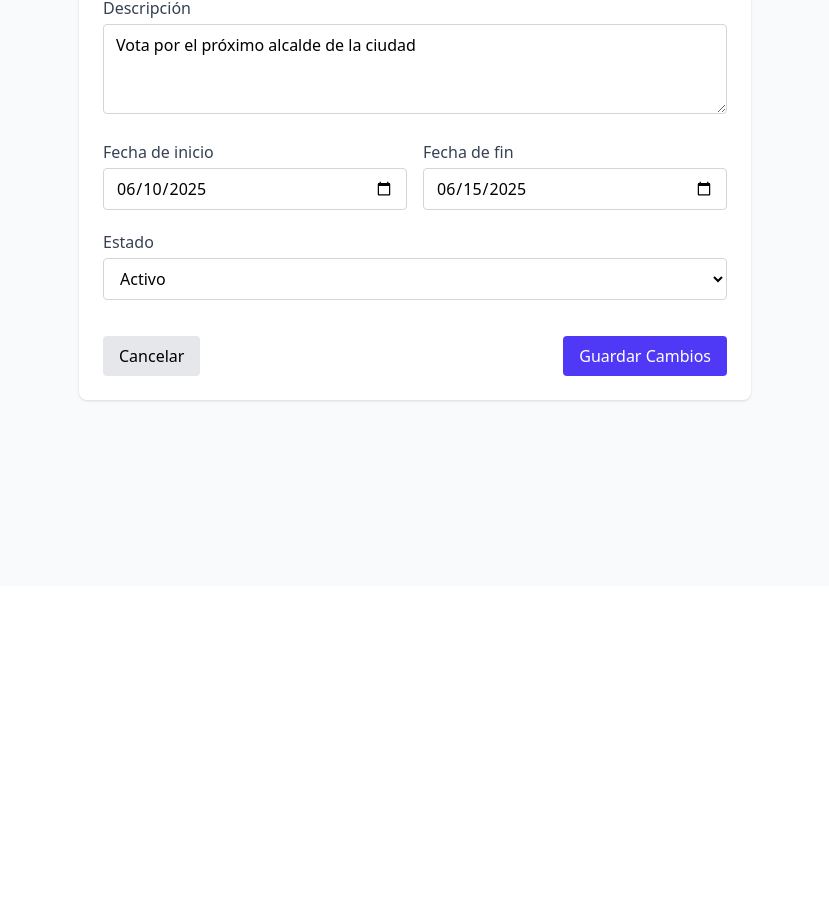
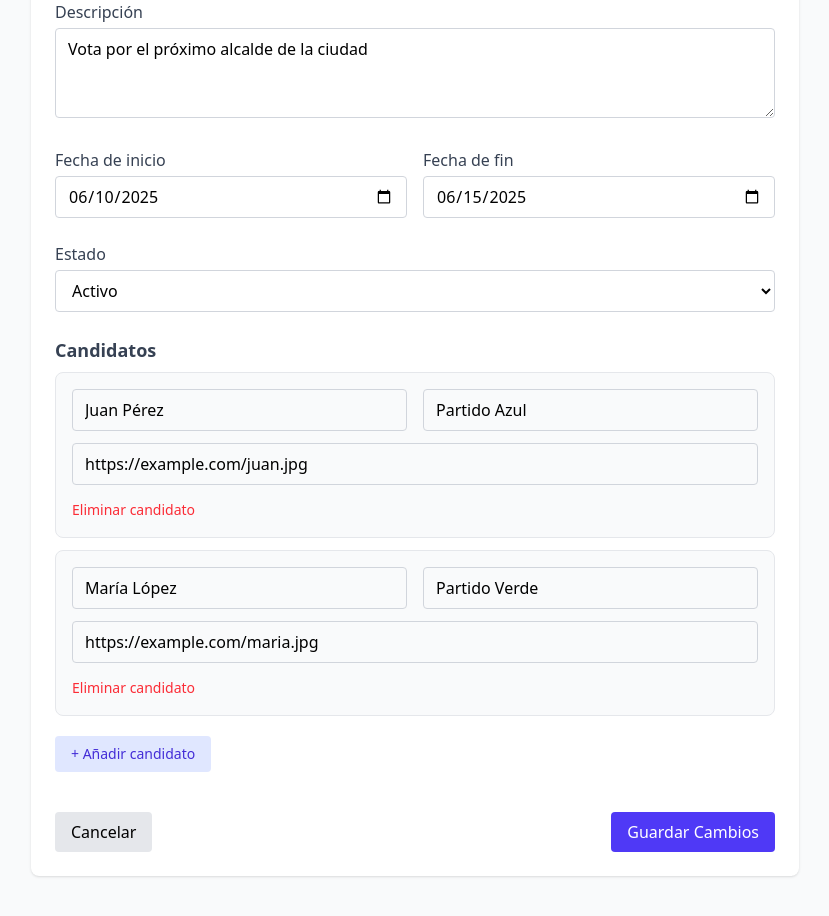
Before and after one commit to JorgeCY21/front-sistema-votacion, a React (Vite) app: page /editar-eleccion/1 in a window 1280 px wide. Shown: the part 214-1130 px from the top of the page, without its empty margins (225-1054 px from the left). Before the commit the page ends 800 px from the top, so only its background shows below. Built offline with nearby package versions, Linux system fonts and the light colour scheme.

Commit message:
editando editar

```diff
--- a/src/App.tsx
+++ b/src/App.tsx
@@ -6,6 +6,7 @@ import { CreateElection } from './pages/CreateElection'
 import { ManageCandidates } from './pages/ManageCandidates'
 import { useAuth } from './context/AuthContext'
 import { EditarEleccionPage } from './pages/EditarEleccionPage'
+import { ElectionDetailsPage } from './pages/ElectionDetailsPage'
 
 export function App() {
   const { user } = useAuth()
@@ -18,7 +19,7 @@ export function App() {
         <Route path="/crear-eleccion" element={user ? <CreateElection /> : <Navigate to="/" />} />
         <Route path="/manage-candidates/:id" element={user ? <ManageCandidates /> : <Navigate to="/" />} />
         <Route path="/editar-eleccion/:id" element={<EditarEleccionPage />} />
-
+        <Route path="/ver-eleccion/:id" element={<ElectionDetailsPage />} />
       </Routes>
     </BrowserRouter>
   )
--- a/src/pages/AdminHomePage.tsx
+++ b/src/pages/AdminHomePage.tsx
@@ -134,7 +134,16 @@ function ElectionCard({
         </div>
       </div>
       <div className="flex space-x-2 pt-3 border-t border-gray-100">
-        <Link to={`/editar-eleccion/${election.id}`} className="flex-1 px-3 py-2 bg-indigo-50 hover:bg-indigo-100 text-indigo-700 rounded-lg text-sm font-medium text-center">
+        <Link
+          to={`/ver-eleccion/${election.id}`}
+          className="flex-1 px-3 py-2 bg-gray-100 hover:bg-gray-200 text-gray-800 rounded-lg text-sm font-medium text-center"
+        >
+          Ver
+        </Link>
+        <Link
+          to={`/editar-eleccion/${election.id}`}
+          className="flex-1 px-3 py-2 bg-indigo-50 hover:bg-indigo-100 text-indigo-700 rounded-lg text-sm font-medium text-center"
+        >
           Editar
         </Link>
         <button
--- a/src/pages/EditarEleccionPage.tsx
+++ b/src/pages/EditarEleccionPage.tsx
@@ -2,8 +2,9 @@
 
 import { useParams, useNavigate } from 'react-router-dom'
 import { useState, useEffect } from 'react'
-import type { Election } from '../data/electionsData'
+import type { Election, Candidate } from '../data/electionsData'
 import { electionsData } from '../data/electionsData'
+import { v4 as uuidv4 } from 'uuid'
 
 export function EditarEleccionPage() {
   const { id } = useParams()
@@ -21,6 +22,32 @@ export function EditarEleccionPage() {
     setElection({ ...election, [e.target.name]: e.target.value })
   }
 
+  const handleCandidateChange = (index: number, field: keyof Candidate, value: string) => {
+    if (!election) return
+    const updatedCandidates = [...election.candidates]
+    updatedCandidates[index] = { ...updatedCandidates[index], [field]: value }
+    setElection({ ...election, candidates: updatedCandidates })
+  }
+
+  const handleAddCandidate = () => {
+    if (!election) return
+    const newCandidate: Candidate = {
+      id: uuidv4(),
+      name: '',
+      party: '',
+      imageUrl: '',
+      votes: 0
+    }
+    setElection({ ...election, candidates: [...election.candidates, newCandidate] })
+  }
+
+  const handleDeleteCandidate = (index: number) => {
+    if (!election) return
+    const updated = [...election.candidates]
+    updated.splice(index, 1)
+    setElection({ ...election, candidates: updated })
+  }
+
   const handleSubmit = (e: React.FormEvent) => {
     e.preventDefault()
     console.log('Elección actualizada:', election)
@@ -32,10 +59,11 @@ export function EditarEleccionPage() {
 
   return (
     <div className="min-h-screen bg-gray-50 py-10 px-4 sm:px-8">
-      <div className="max-w-2xl mx-auto bg-white p-6 rounded-lg shadow">
+      <div className="max-w-3xl mx-auto bg-white p-6 rounded-lg shadow">
         <h2 className="text-2xl font-bold mb-6 text-indigo-700">Editar Elección</h2>
 
-        <form onSubmit={handleSubmit} className="space-y-5">
+        <form onSubmit={handleSubmit} className="space-y-6">
+          {/* Datos generales */}
           <div>
             <label className="block mb-1 font-medium text-gray-700">Título</label>
             <input
@@ -100,6 +128,59 @@ export function EditarEleccionPage() {
             </select>
           </div>
 
+          {/* Sección de candidatos */}
+          <div>
+            <h3 className="text-lg font-semibold text-gray-700 mb-2">Candidatos</h3>
+            {election.candidates.map((candidate, index) => (
+              <div
+                key={candidate.id}
+                className="border border-gray-200 p-4 rounded-lg mb-3 space-y-3 bg-gray-50"
+              >
+                <div className="grid grid-cols-1 sm:grid-cols-2 gap-4">
+                  <input
+                    type="text"
+                    placeholder="Nombre"
+                    value={candidate.name}
+                    onChange={e => handleCandidateChange(index, 'name', e.target.value)}
+                    className="border border-gray-300 rounded px-3 py-2 w-full"
+                    required
+                  />
+                  <input
+                    type="text"
+                    placeholder="Partido"
+                    value={candidate.party}
+                    onChange={e => handleCandidateChange(index, 'party', e.target.value)}
+                    className="border border-gray-300 rounded px-3 py-2 w-full"
+                    required
+                  />
+                </div>
+                <input
+                  type="text"
+                  placeholder="URL de la imagen"
+                  value={candidate.imageUrl}
+                  onChange={e => handleCandidateChange(index, 'imageUrl', e.target.value)}
+                  className="border border-gray-300 rounded px-3 py-2 w-full"
+                />
+                <button
+                  type="button"
+                  onClick={() => handleDeleteCandidate(index)}
+                  className="text-sm text-red-500 hover:underline"
+                >
+                  Eliminar candidato
+                </button>
+              </div>
+            ))}
+
+            <button
+              type="button"
+              onClick={handleAddCandidate}
+              className="mt-2 px-4 py-2 bg-indigo-100 hover:bg-indigo-200 text-indigo-700 rounded text-sm"
+            >
+              + Añadir candidato
+            </button>
+          </div>
+
+          {/* Botones */}
           <div className="flex justify-between pt-4">
             <button
               type="button"
--- /dev/null
+++ b/src/pages/ElectionDetailsPage.tsx
@@ -0,0 +1,48 @@
+import { useParams } from 'react-router-dom'
+import { electionsData } from '../data/electionsData'
+
+export function ElectionDetailsPage() {
+  const { id } = useParams<{ id: string }>()
+  const election = electionsData.find(e => e.id === id)
+
+  if (!election) {
+    return <div className="p-6 text-center text-gray-500">Elección no encontrada.</div>
+  }
+
+  return (
+    <div className="min-h-screen bg-gray-50 p-6 sm:p-8">
+      <div className="max-w-3xl mx-auto bg-white p-6 rounded-xl shadow-lg">
+        <h1 className="text-2xl font-bold text-gray-800 mb-2">{election.title}</h1>
+        <p className="text-gray-600 mb-4">{election.description}</p>
+        <div className="text-sm text-gray-500 mb-6">
+          <p>📅 {election.startDate} - {election.endDate}</p>
+          <p>📊 Total votantes: {election.totalVoters ?? 0}</p>
+          <p>🧾 Votos emitidos: {election.votesCount ?? 0}</p>
+        </div>
+
+        <h2 className="text-lg font-semibold text-gray-700 mb-3">Candidatos</h2>
+        {election.candidates.length === 0 ? (
+          <p className="text-gray-500">No hay candidatos registrados.</p>
+        ) : (
+          <div className="space-y-4">
+            {election.candidates.map(c => (
+              <div key={c.id} className="flex items-center justify-between bg-gray-50 p-4 rounded-lg border">
+                <div className="flex items-center space-x-4">
+                  <img src={c.imageUrl} alt={c.name} className="w-12 h-12 rounded-full object-cover" />
+                  <div>
+                    <p className="font-medium text-gray-800">{c.name}</p>
+                    <p className="text-sm text-gray-500">{c.party}</p>
+                  </div>
+                </div>
+                <div className="text-right">
+                  <p className="text-indigo-600 font-semibold text-lg">{c.votes ?? 0}</p>
+                  <p className="text-xs text-gray-500">votos</p>
+                </div>
+              </div>
+            ))}
+          </div>
+        )}
+      </div>
+    </div>
+  )
+}
```
